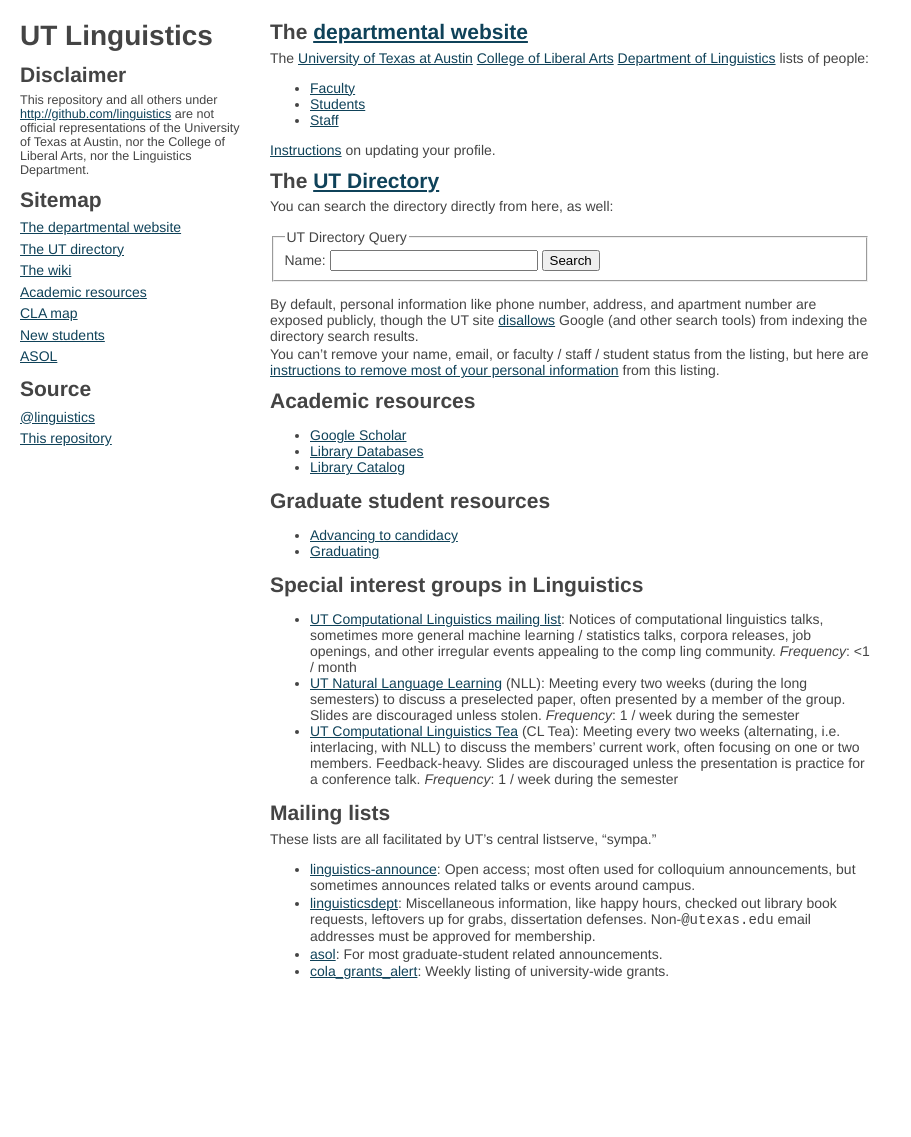
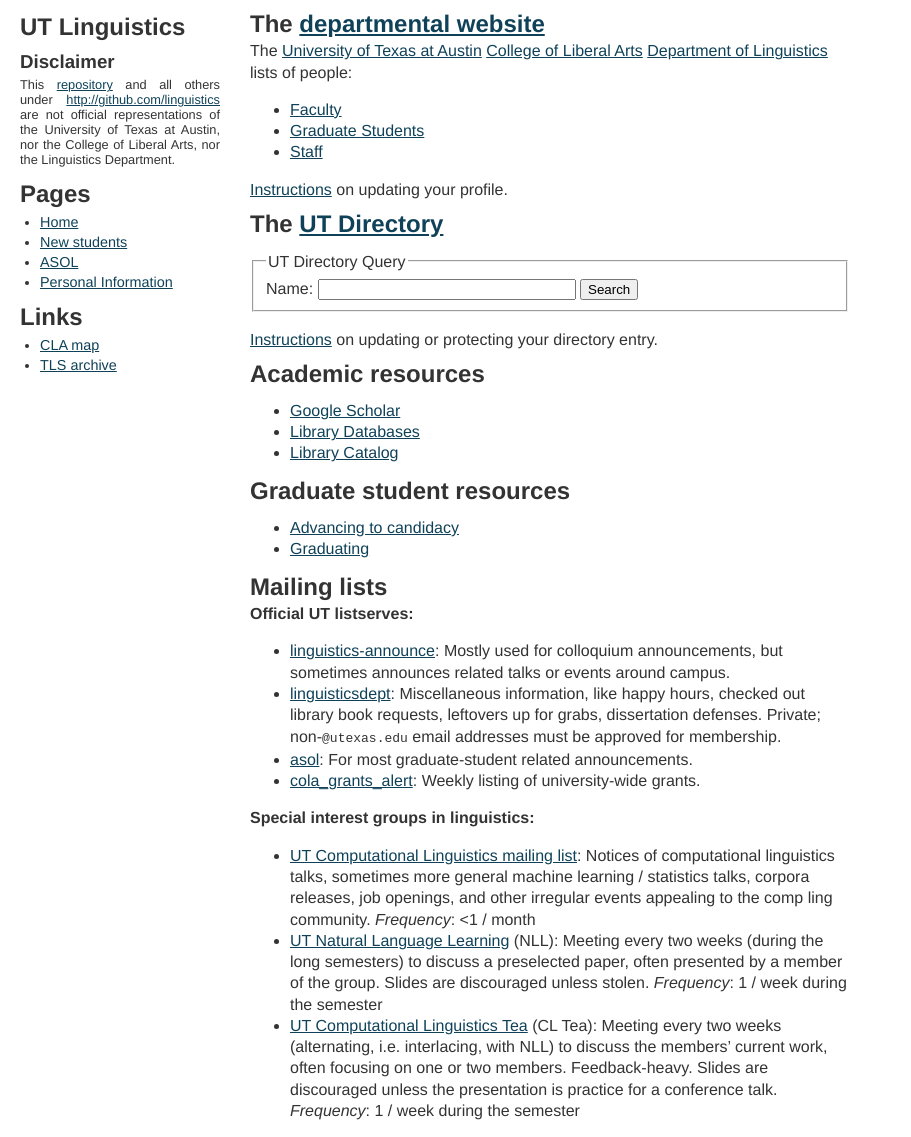
Before and after one commit to linguistics/linguistics.github.io, a Jekyll site: the page built from index.md, in a window 1280 px wide and 1137 px high. Shown: the whole window, without its empty margins (0-911 px from the left). Built offline with Jekyll 4.4.1, drawn with Linux system fonts in a browser that asks for light colours.

Commit message:
Refactor nav bar; combine profile/privacy instructions into one page; add page title headers where needed

```diff
--- a/_layouts/default.html
+++ b/_layouts/default.html
@@ -2,80 +2,30 @@
 <head>
   <meta charset="utf-8">
   <title>Linguistics Department documentation</title>
-  <style>
-  body {
-    margin: 0;
-    padding: 20px;
-    font: 14px 'Helvetica Neue', Helvetica, Arial;
-    color: #444;
-    font-weight: 200;
-  }
-  .container {
-    margin: 0 auto;
-    width:
-  }
-  header {
-    width: 225px;
-    position: fixed;
-  }
-  section {
-    margin-left: 250px;
-    max-width: 600px;
-  }
-  header :first-child, section :first-child {
-    margin-top: 0;
-  }
-  h1, h2, h3 {
-    margin: 1ex 0 .5ex 0;
-  }
-  p {
-    margin: .25ex 0;
-  }
-  header > a {
-    display: block;
-    margin: .25ex 0;
-    padding: .25ex 0;
-  }
-  a:link {
-    color: #0F4259;
-  }
-  a:visited {
-    color: #0F594B;
-  }
-  a:hover {
-    color: #2A637D;
-  }
-  a:visited {
-    color: #2B4F5E;
-  }
-  form {
-    margin: 2ex 0;
-  }
-  </style>
+  <link href="/site.css" rel="stylesheet" type="text/css">
 </head>
 <body>
-  <div class="container">
-    <header>
-      <h1>UT Linguistics</h1>
+  <nav>
+    <h1>UT Linguistics</h1>
 
-      <h2>Disclaimer</h2>
-      <p style="font-size: 90%">This repository and all others under <a href="https://github.com/linguistics">http://github.com/linguistics</a> are not official representations of the University of Texas at Austin, nor the College of Liberal Arts, nor the Linguistics Department.</p>
+    <h3>Disclaimer</h3>
+    <p>This <a href="https://github.com/linguistics/linguistics.github.io">repository</a> and all others under <a href="https://github.com/linguistics">http://github.com/linguistics</a> are not official representations of the University of Texas at Austin, nor the College of Liberal Arts, nor the Linguistics Department.</p>
 
-      <h2>Sitemap</h2>
-      <a href="/#the_departmental_website">The departmental website</a>
-      <a href="/#the_ut_directory">The UT directory</a>
-      <a href="/#the_wiki">The wiki</a>
-      <a href="/#academic_resources">Academic resources</a>
-      <a href="/cla/map">CLA map</a>
-      <a href="/new-students">New students</a>
-      <a href="/ASOL">ASOL</a>
+    <h2>Pages</h2>
+    <ul>
+      <li><a href="/">Home</a></li>
+      <li><a href="/new-students">New students</a></li>
+      <li><a href="/ASOL">ASOL</a></li>
+      <li><a href="/personal-information">Personal Information</a></li>
+    </ul>
 
-      <h2>Source</h2>
-      <a href="https://github.com/linguistics">@linguistics</a>
-      <a href="https://github.com/linguistics/linguistics.github.io">This repository</a>
-    </header>
-    <section>
-      {{ content }}
-    </section>
-  </div>
+    <h2>Links</h2>
+    <ul>
+      <li><a href="//linguistics.github.io/cla/map">CLA map</a></li>
+      <li><a href="//linguistics.github.io/tls/archive">TLS archive</a></li>
+    </ul>
+  </nav>
+  <article>
+    {{ content }}
+  </article>
 </body>
--- a/index.md
+++ b/index.md
@@ -6,28 +6,24 @@
 The [University of Texas at Austin](http://www.utexas.edu/) [College of Liberal Arts](http://www.utexas.edu/cola/) [Department of Linguistics](http://www.utexas.edu/cola/depts/linguistics) lists of people:
 
 * [Faculty](http://www.utexas.edu/cola/depts/linguistics/faculty/list.php)
-* [Students](http://www.utexas.edu/cola/depts/linguistics/graduate_programs/gradstudents/list.php)
+* [Graduate Students](http://www.utexas.edu/cola/depts/linguistics/graduate_programs/gradstudents/list.php)
 * [Staff](http://www.utexas.edu/cola/depts/linguistics/staff/list.php)
 
-[Instructions](profile) on updating your profile.
+[Instructions](/personal-information#profile) on updating your profile.
 
 
 # The [UT Directory](http://www.utexas.edu/directory/)
-
-You can search the directory directly from here, as well:
 
 <form action="http://www.utexas.edu/directory/index.php" method="get">
   <fieldset>
     <legend>UT Directory Query</legend>
 
-    <label>Name: <input name="q" style="width: 200px" /></label>
+    <label>Name: <input name="q" style="width: 250px"></label>
     <button>Search</button>
   </fieldset>
 </form>
 
-By default, personal information like phone number, address, and apartment number are exposed publicly, though the UT site [disallows](http://www.utexas.edu/robots.txt) Google (and other search tools) from indexing the directory search results.
-
-You can't remove your name, email, or faculty / staff / student status from the listing, but here are [instructions to remove most of your personal information](privacy) from this listing.
+[Instructions](/personal-information#privacy) on updating or protecting your directory entry.
 
 
 # Academic resources
@@ -43,7 +39,16 @@
 * [Graduating](http://www.utexas.edu/ogs/pdn/deadlines/doc_fall.html)
 
 
-# Special interest groups in Linguistics
+# Mailing lists
+
+**Official UT listserves:**
+
+* [linguistics-announce](https://utlists.utexas.edu/sympa/info/linguistics-announce): Mostly used for colloquium announcements, but sometimes announces related talks or events around campus.
+* [linguisticsdept](https://utlists.utexas.edu/sympa/info/linguisticsdept): Miscellaneous information, like happy hours, checked out library book requests, leftovers up for grabs, dissertation defenses. Private; non-`@utexas.edu` email addresses must be approved for membership.
+* [asol](https://utlists.utexas.edu/sympa/info/asol): For most graduate-student related announcements.
+* [cola_grants_alert](https://utlists.utexas.edu/sympa/info/cola_grants_alert): Weekly listing of university-wide grants.
+
+**Special interest groups in linguistics:**
 
 * [UT Computational Linguistics mailing list](https://groups.google.com/forum/#!forum/ut-compling):
   Notices of computational linguistics talks, sometimes more general machine learning / statistics talks, corpora releases, job openings, and other irregular events appealing to the comp ling community.
@@ -54,16 +59,3 @@
 * [UT Computational Linguistics Tea](https://groups.google.com/forum/#!forum/utcl-tea) (CL Tea):
   Meeting every two weeks (alternating, i.e. interlacing, with NLL) to discuss the members' current work, often focusing on one or two members. Feedback-heavy. Slides are discouraged unless the presentation is practice for a conference talk.
     _Frequency_: 1 / week during the semester
-
-
-# Mailing lists
-
-These lists are all facilitated by UT's central listserve, "sympa."
-
-* [linguistics-announce](https://utlists.utexas.edu/sympa/info/linguistics-announce): Open access; most often used for colloquium announcements, but sometimes announces related talks or events around campus.
-
-* [linguisticsdept](https://utlists.utexas.edu/sympa/info/linguisticsdept): Miscellaneous information, like happy hours, checked out library book requests, leftovers up for grabs, dissertation defenses. Non-`@utexas.edu` email addresses must be approved for membership.
-
-* [asol](https://utlists.utexas.edu/sympa/info/asol): For most graduate-student related announcements.
-
-* [cola_grants_alert](https://utlists.utexas.edu/sympa/info/cola_grants_alert): Weekly listing of university-wide grants.
--- /dev/null
+++ b/site.css
@@ -0,0 +1,56 @@
+body {
+  margin: 0;
+  padding: 0;
+  font-family: 'Helvetica Neue', Helvetica, Arial;
+  color: #333;
+  font-weight: 200;
+}
+
+nav {
+  position: fixed;
+  top: 0;
+  width: 200px;
+  padding: 0 20px;
+}
+nav p {
+  font-size: 80%;
+  text-align: justify;
+}
+nav ul {
+  margin: 0;
+  padding: 0 20px;
+  font-size: 90%;
+}
+nav li {
+  margin: .5ex 0;
+}
+
+article {
+  margin-left: 250px;
+  max-width: 600px;
+  line-height: 133%;
+}
+
+h1, h2, h3, h4, h5, h6 {
+  margin: 1ex 0 .5ex 0;
+}
+p {
+  margin: .5ex 0 1ex 0;
+}
+
+a:link {
+  color: #0F4259;
+}
+a:visited {
+  color: #0F594B;
+}
+a:hover {
+  color: #2A637D;
+}
+a:active {
+  color: #2B4F5E;
+}
+
+form {
+  margin: 2ex 0;
+}
```
Also changed, not shown: ASOL.md (+1 -1 lines), new-students.md (+3 -1 lines), personal-information.md (added, +36 -0 lines), privacy.md (deleted, +0 -23 lines), profile.md (deleted, +0 -12 lines).
